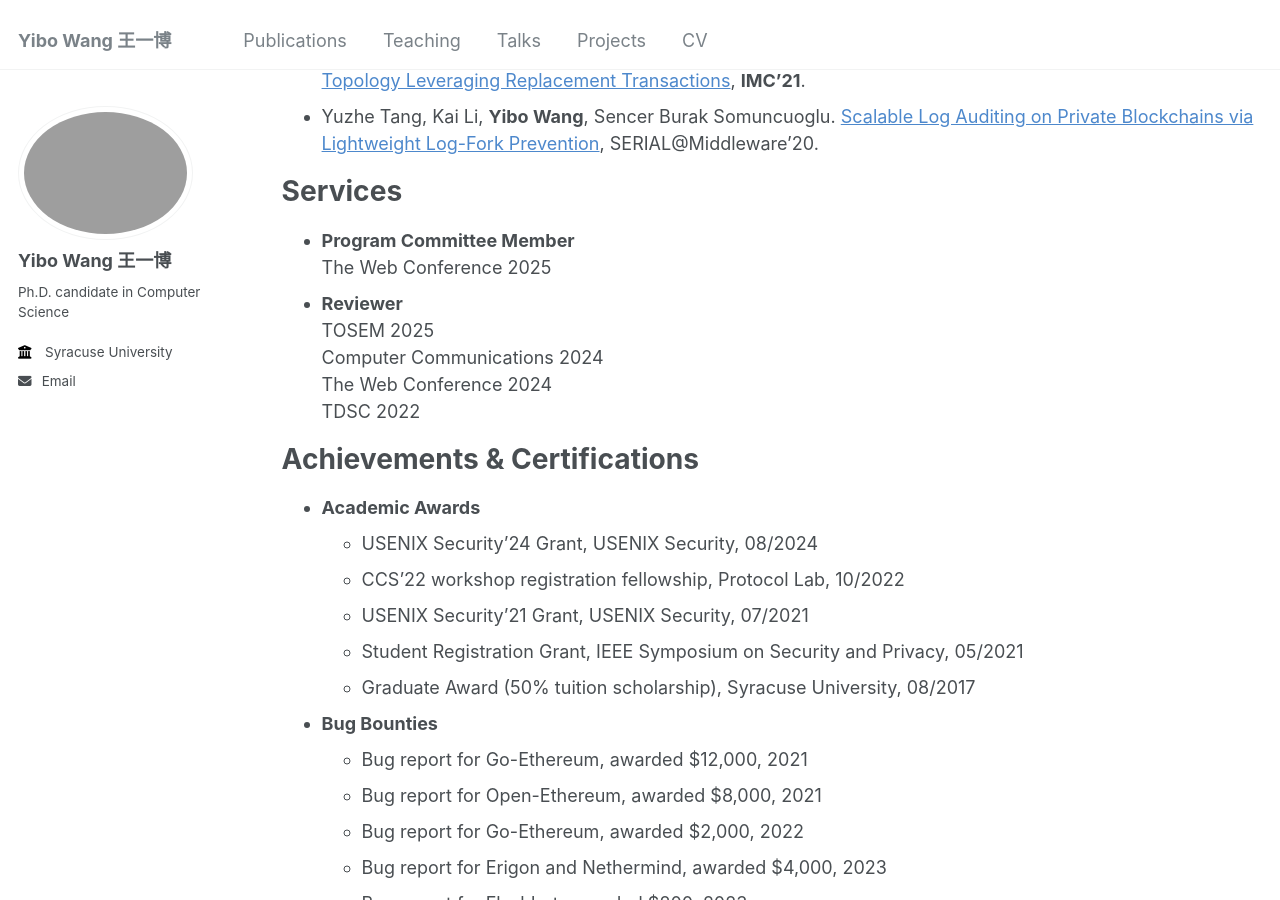
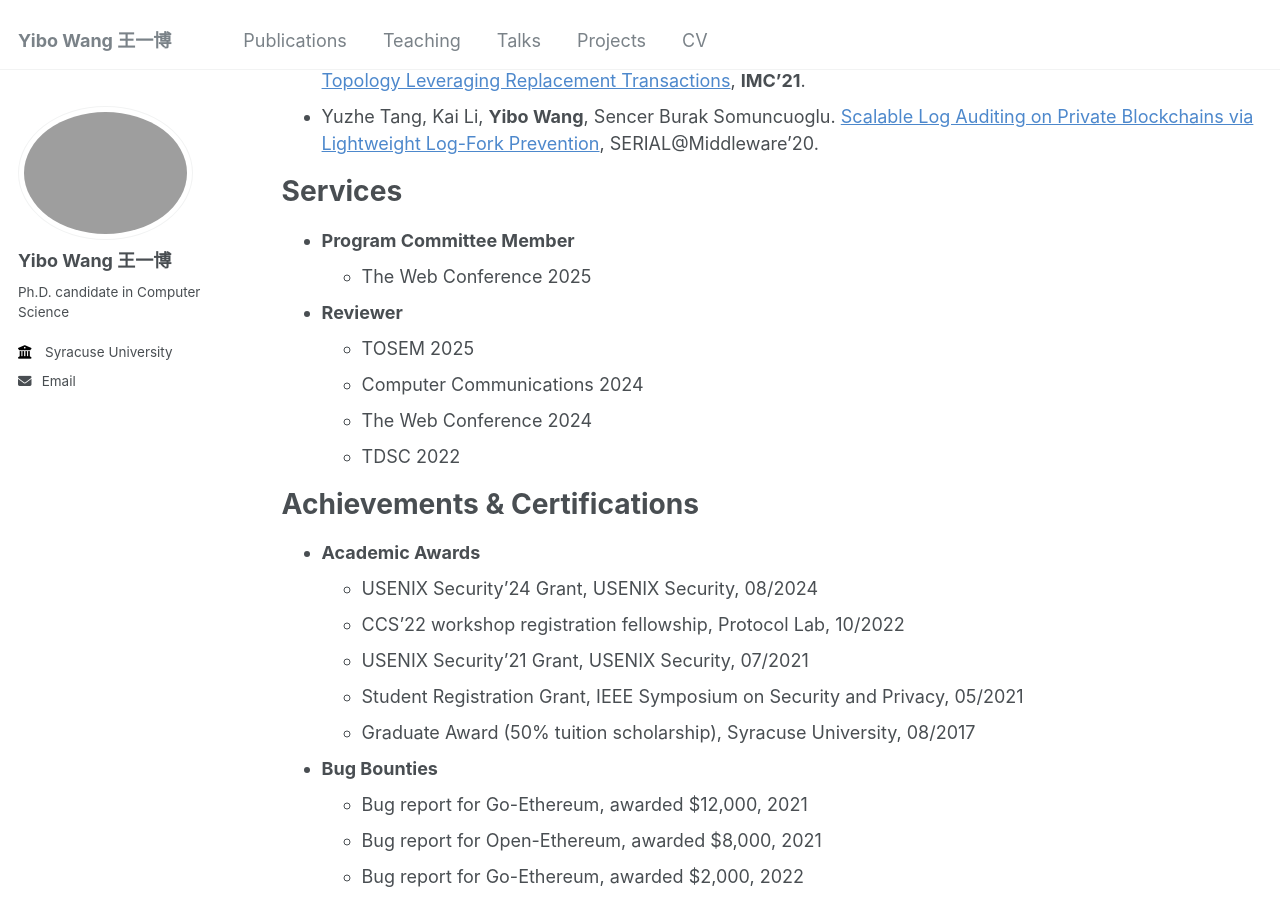
Before and after one commit to wangyibo0308/wangyibo0308.github.io, a Jekyll site: the page built from _pages/about.md, in a window 1280 px wide and 900 px high, scrolled down 983 px. Built offline with Jekyll 4.4.1, drawn with Linux system fonts in a browser that asks for light colours.

```diff
--- a/_pages/about.md
+++ b/_pages/about.md
@@ -36,12 +36,12 @@ Publications
 Services
 ======
 - **Program Committee Member**
-  The Web Conference 2025
+  - The Web Conference 2025
 - **Reviewer**
-  TOSEM 2025
-  Computer Communications 2024
-  The Web Conference 2024
-  TDSC 2022
+  - TOSEM 2025
+  - Computer Communications 2024
+  - The Web Conference 2024
+  - TDSC 2022
 
 Achievements & Certifications
 ======
```
